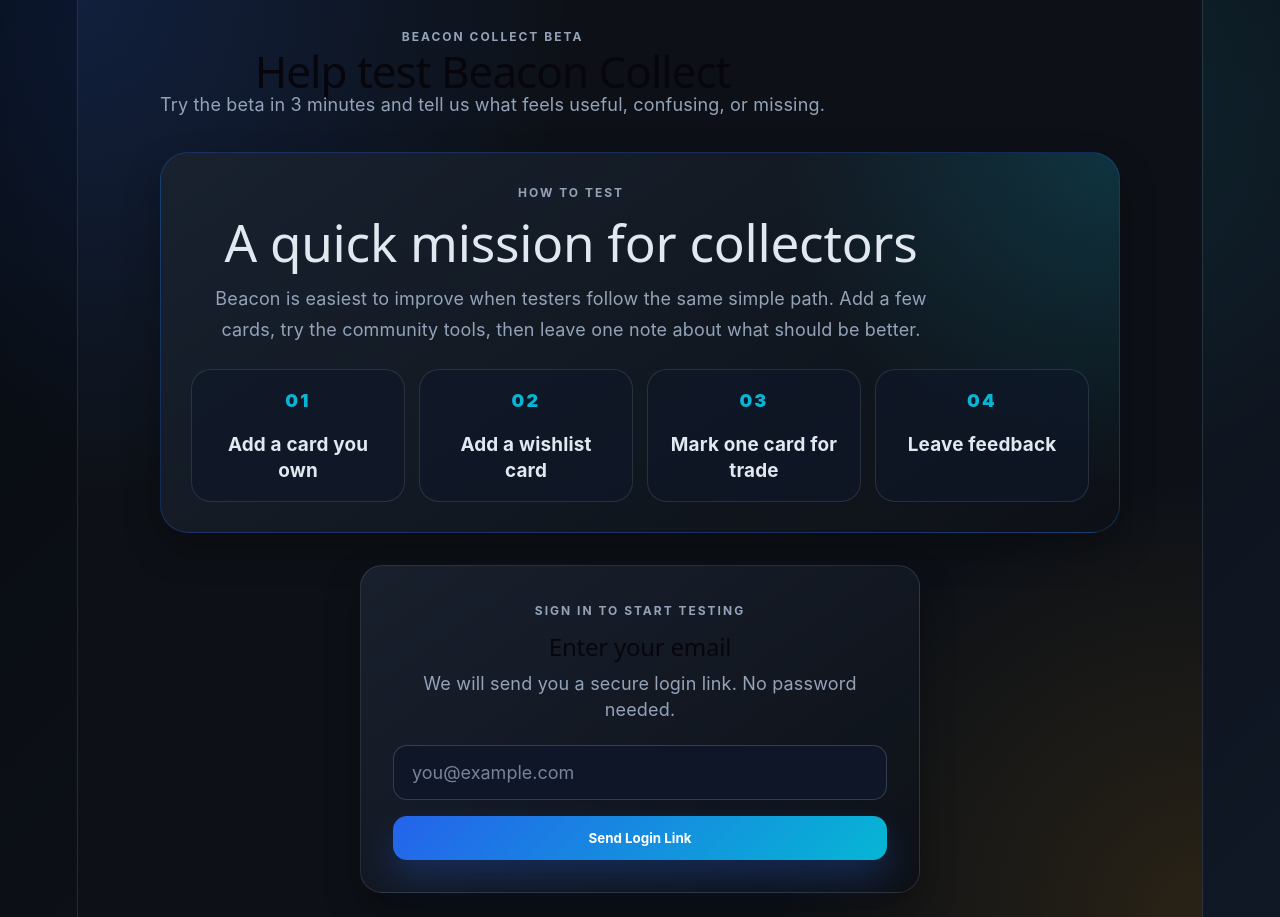
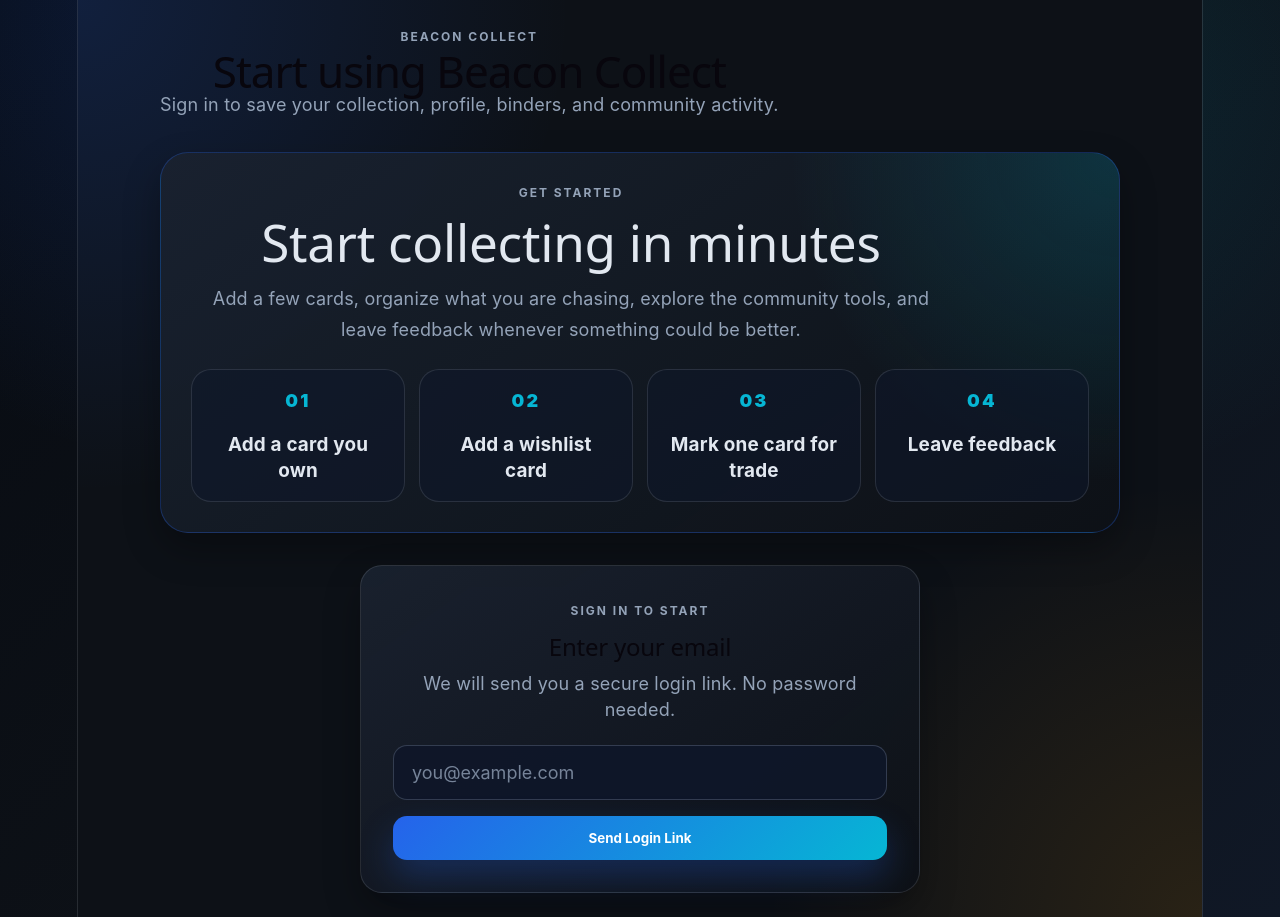
Before and after one commit to 94gvfd84fh-gif/my-binder, a React (Vite) app in the folder my-binder-v1/: page /auth in a window 1280 px wide. Built offline with nearby package versions, Linux system fonts and the light colour scheme; no server answers.

Commit message:
Remove beta language from Beacon onboarding

```diff
--- a/my-binder-v1/src/components/BetaCTA.jsx
+++ b/my-binder-v1/src/components/BetaCTA.jsx
@@ -1,23 +1,26 @@
+import { Link } from "react-router-dom";
+
 function BetaCTA() {
   return (
     <section className="beta-demo-cta">
       <div>
-        <p className="page-label">PRIVATE BETA</p>
-        <h2>Private Beta Available — DM “BETA” for Access</h2>
+        <p className="page-label">GET STARTED</p>
+        <h2>Build your collection with Beacon Collect</h2>
         <p>
-          Beacon Collect is being shaped with real collectors before public
-          launch.
+          Track cards, organize binders, save wishlist cards, and discover
+          collector activity in one place.
         </p>
       </div>
 
-      <a
-        className="primary-button"
-        href="https://www.instagram.com/"
-        target="_blank"
-        rel="noreferrer"
-      >
-        DM BETA
-      </a>
+      <div className="beta-demo-actions">
+        <Link className="primary-button" to="/collection">
+          Open Collection
+        </Link>
+
+        <Link className="secondary-button" to="/community">
+          Explore Community
+        </Link>
+      </div>
     </section>
   );
 }
--- a/my-binder-v1/src/components/BetaMission.jsx
+++ b/my-binder-v1/src/components/BetaMission.jsx
@@ -68,28 +68,28 @@ function BetaMission() {
   const missionSteps = [
     {
       title: "Add one card you own",
-      description: "Test the core collection flow.",
+      description: "Start with a card already in your collection.",
       complete: hasOwnedCard,
       actionLabel: "Add Card",
       actionTo: "/collection",
     },
     {
       title: "Add one wishlist card",
-      description: "Make sure chase cards feel clear.",
+      description: "Track a card you are chasing.",
       complete: hasWishlistCard,
       actionLabel: "Open Collection",
       actionTo: "/collection",
     },
     {
       title: "Mark one card for trade",
-      description: "Help test the trade list foundation.",
+      description: "Prepare your first trade signal.",
       complete: hasTradeCard,
       actionLabel: "Trade List",
       actionTo: "/trade-list",
     },
     {
       title: "Leave feedback",
-      description: "Tell us what was confusing or exciting.",
+      description: "Tell us what would make Beacon more useful.",
       complete: feedbackComplete,
       actionLabel: "Send Feedback",
       actionTo: "/feedback",
@@ -146,15 +146,18 @@ function BetaMission() {
     <section className="beta-mission-card">
       <div className="beta-mission-header">
         <div>
-          <p className="page-label">BETA MISSION</p>
-          <h2>Help test Beacon in under 3 minutes</h2>
+          <p className="page-label">GETTING STARTED</p>
+          <h2>Set up Beacon in a few minutes</h2>
           <p>
-            New testers need a clear path. Complete these four quick actions so
-            we can see where Beacon feels smooth and where it needs polish.
+            Add your first cards, organize what you're chasing, and turn Beacon
+            into your collection hub.
           </p>
         </div>
 
-        <div className="beta-mission-progress" aria-label="Beta mission progress">
+        <div
+          className="beta-mission-progress"
+          aria-label="Getting started progress"
+        >
           <strong>{completedSteps}/4</strong>
           <span>complete</span>
         </div>
@@ -188,7 +191,7 @@ function BetaMission() {
 
       <div className="beta-mission-actions">
         <button className="primary-button" type="button" onClick={startMission}>
-          {missionState.started ? "Continue Beta Mission" : "Start Beta Mission"}
+          {missionState.started ? "Continue Setup" : "Start Setup"}
         </button>
 
         <Link className="secondary-button" to="/feedback">
--- a/my-binder-v1/src/pages/Auth.jsx
+++ b/my-binder-v1/src/pages/Auth.jsx
@@ -139,19 +139,19 @@ function Auth() {
   return (
     <div>
       <PageHeader
-        label="BEACON COLLECT BETA"
-        title="Help test Beacon Collect"
-        description="Try the beta in 3 minutes and tell us what feels useful, confusing, or missing."
+        label="BEACON COLLECT"
+        title="Start using Beacon Collect"
+        description="Sign in to save your collection, profile, binders, and community activity."
       />
 
       <section className="beta-welcome-card">
         <div className="beta-welcome-copy">
-          <p className="page-label">HOW TO TEST</p>
-          <h2>A quick mission for collectors</h2>
+          <p className="page-label">GET STARTED</p>
+          <h2>Start collecting in minutes</h2>
           <p>
-            Beacon is easiest to improve when testers follow the same simple
-            path. Add a few cards, try the community tools, then leave one note
-            about what should be better.
+            Add a few cards, organize what you are chasing, explore the
+            community tools, and leave feedback whenever something could be
+            better.
           </p>
         </div>
 
@@ -179,7 +179,7 @@ function Auth() {
       </section>
 
       <form className="auth-card" onSubmit={handleMagicLink}>
-        <p className="page-label">SIGN IN TO START TESTING</p>
+        <p className="page-label">SIGN IN TO START</p>
         <h2>Enter your email</h2>
         <p>We will send you a secure login link. No password needed.</p>
 
--- a/my-binder-v1/src/pages/Dashboard.jsx
+++ b/my-binder-v1/src/pages/Dashboard.jsx
@@ -77,7 +77,7 @@ function Dashboard() {
               type="button"
               onClick={() => setShowAddModal(true)}
             >
-              Join the Beta
+              Start Collecting
             </button>
 
             <Link className="secondary-button" to="/community">
@@ -106,7 +106,7 @@ function Dashboard() {
 
           <div className="beacon-hero-actions">
             <Link className="primary-button" to="/collection">
-              Join the Beta
+              Start Collecting
             </Link>
 
             <Link className="secondary-button" to="/community">
--- a/my-binder-v1/src/pages/Feedback.jsx
+++ b/my-binder-v1/src/pages/Feedback.jsx
@@ -77,13 +77,13 @@ function Feedback() {
   return (
     <div>
       <PageHeader
-        label="BEACON COLLECT BETA"
+        label="BEACON COLLECT"
         title="Feedback"
         description="Share bugs, ideas, polish notes, or anything that feels confusing."
       />
 
       <form className="feedback-card" onSubmit={handleSubmit}>
-        <p className="page-label">BETA</p>
+        <p className="page-label">FEEDBACK</p>
         <h2>What should we improve?</h2>
 
         <select
--- a/my-binder-v1/src/pages/Privacy.jsx
+++ b/my-binder-v1/src/pages/Privacy.jsx
@@ -22,19 +22,19 @@ const policySections = [
       "If you create a collector or store profile, information like your username, account type, favorite TCG, location, bio, avatar, public binders, and posted store events may be shown in community discovery or public profile views.",
   },
   {
-    title: "Feedback and Beta Testing",
+    title: "Feedback",
     body:
-      "If you submit feedback, Beacon Collect stores your message, feedback type, and account email so we can understand what to improve during beta testing.",
+      "If you submit feedback, Beacon Collect stores your message, feedback type, and account email so we can understand what to improve.",
   },
   {
     title: "Local Device Storage",
     body:
-      "Beacon Collect may use local storage in your browser to remember app preferences, mission progress, saved events, followed collectors, saved shops, and temporary collection data when you are not signed in.",
+      "Beacon Collect may use local storage in your browser to remember app preferences, setup progress, saved events, followed collectors, saved shops, and temporary collection data when you are not signed in.",
   },
   {
     title: "How We Use Data",
     body:
-      "We use data to run the app, save your collection, show your public profile choices, improve beta features, troubleshoot issues, and develop future collector tools.",
+      "We use data to run the app, save your collection, show your public profile choices, improve product features, troubleshoot issues, and develop future collector tools.",
   },
   {
     title: "Data Deletion",
@@ -54,7 +54,7 @@ function Privacy() {
       <PageHeader
         label="BEACON COLLECT"
         title="Privacy Policy"
-        description="How Beacon Collect handles account, collection, profile, and community data during beta."
+        description="How Beacon Collect handles account, collection, profile, and community data."
       />
 
       <section className="legal-page-card">
@@ -62,8 +62,8 @@ function Privacy() {
           <p className="page-label">LAST UPDATED</p>
           <h2>July 16, 2026</h2>
           <p>
-            This privacy policy is written for the Beacon Collect beta. It is a
-            plain-language overview of what the app collects and why.
+            This privacy policy explains what Beacon Collect collects, how the
+            app uses that information, and how your account data is handled.
           </p>
         </div>
 
@@ -77,10 +77,10 @@ function Privacy() {
         </div>
 
         <div className="legal-note">
-          <p className="page-label">BETA NOTE</p>
+          <p className="page-label">PRODUCT NOTE</p>
           <p>
-            Beacon Collect is still in beta. Features, data fields, and public
-            profile controls may change as the product improves.
+            Beacon Collect will continue to improve. Features, data fields, and
+            public profile controls may change as the product grows.
           </p>
         </div>
       </section>
--- a/my-binder-v1/src/pages/Terms.jsx
+++ b/my-binder-v1/src/pages/Terms.jsx
@@ -2,9 +2,9 @@ import PageHeader from "../ui/PageHeader";
 
 const termsSections = [
   {
-    title: "Beta Product",
+    title: "Product Changes",
     body:
-      "Beacon Collect is currently in beta. Features may change, break, improve, or be removed as the product is tested and refined.",
+      "Beacon Collect will continue to evolve. Features may change, improve, or be removed as the product grows.",
   },
   {
     title: "Your Account",
@@ -39,7 +39,7 @@ const termsSections = [
   {
     title: "Account Suspension",
     body:
-      "Beacon Collect may limit, suspend, or remove accounts or content that violates these terms, harms the community, creates legal risk, or abuses the beta.",
+      "Beacon Collect may limit, suspend, or remove accounts or content that violates these terms, harms the community, creates legal risk, or abuses the app.",
   },
   {
     title: "Changes to Terms",
@@ -59,7 +59,7 @@ function Terms() {
       <PageHeader
         label="BEACON COLLECT"
         title="Terms of Use"
-        description="Simple rules for using Beacon Collect during beta."
+        description="Simple rules for using Beacon Collect."
       />
 
       <section className="legal-page-card">
@@ -68,7 +68,7 @@ function Terms() {
           <h2>July 16, 2026</h2>
           <p>
             These terms explain the basic expectations for using Beacon Collect.
-            They are written for the beta and will evolve with the product.
+            They will evolve with the product.
           </p>
         </div>
 
```
